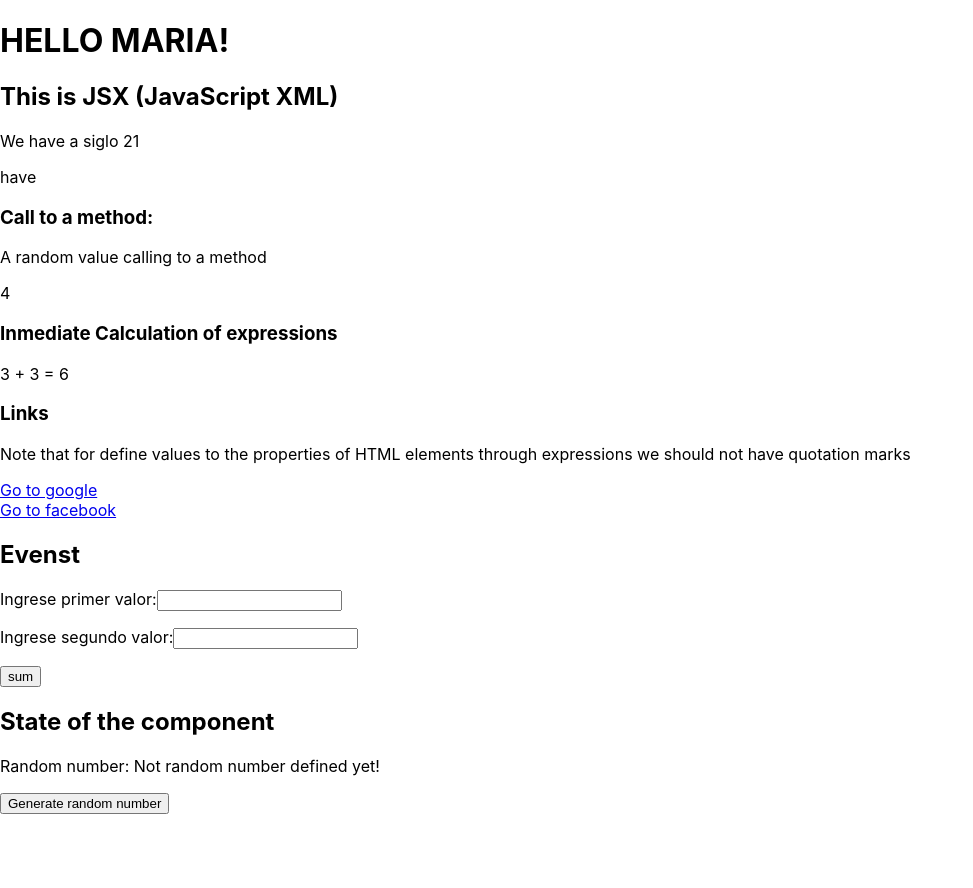
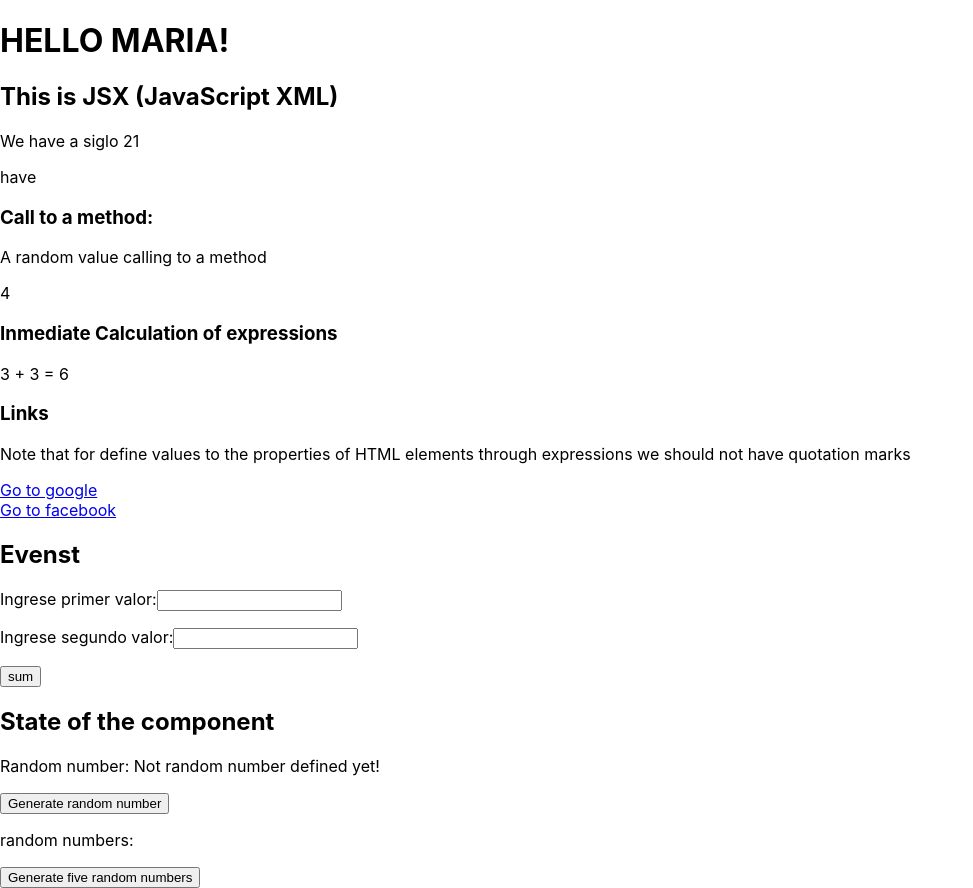
Before and after one commit to mariadriada/react-practice, a React (Create React App) app: page / in a window 1280 px wide. Shown: the whole page, without its empty margins (0-973 px from the left). Before the commit the page ends 814 px from the top, so only its background shows below. Built offline with nearby package versions, Linux system fonts and the light colour scheme.

Commit message:
State of the component  with array

```diff
--- a/src/App.js
+++ b/src/App.js
@@ -6,8 +6,10 @@ class App extends Component {
     super(props)
     this.press = this.press.bind(this)
     this.generateRandom = this.generateRandom.bind(this)
+    this.generateRandomNumbers = this.generateRandomNumbers.bind(this)
     this.state = {
-      number: 'Not random number defined yet!'
+      number: 'Not random number defined yet!',
+      numbers: []
     }
   }
   render() {
@@ -58,7 +60,12 @@ class App extends Component {
       <div>
         <h2>State of the component</h2>
         <p>Random number: { this.state.number }</p>
-        <button onClick={ this.generateRandom }>Generate random number</button>
+        <button onClick={ this.generateRandom }>Generate random number</button><br/>
+        <p>random numbers:</p>
+        { this.state.numbers.map((num) => {
+            return (<p>{ num }</p>)
+        })}
+        <button onClick={ this.generateRandomNumbers }>Generate five random numbers</button>
       </div>
 
     </div>
@@ -83,6 +90,15 @@ class App extends Component {
       number: v
     })
   }
+
+  generateRandomNumbers(){
+    const array = new Array(5)
+    for(let x = 0; x < array.length; x++)
+      array[x] = this.returnRandomValue()
+    this.setState( {
+        numbers: array
+    })
+  }
 }
 
 export default App;
```
